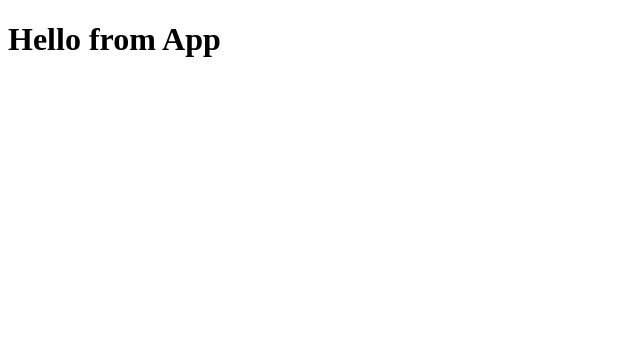
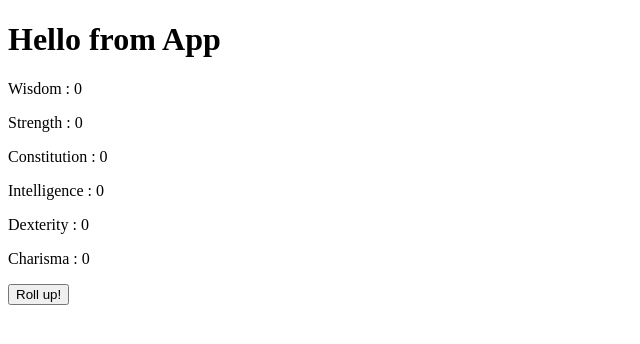
Before and after one commit to cpbeachler/cpbeachler.github.io, a React (Create React App) app: page / in a window 1280 px wide. Shown: the top 344 px of the page, without its empty margins (0-640 px from the left). Built offline with nearby package versions, Linux system fonts and the light colour scheme.

Commit message:
char component working, need to fix filter to not drop all instances of lowest number!

```diff
--- a/src/App.js
+++ b/src/App.js
@@ -1,6 +1,11 @@
+import Char from "./components/Char"
+
 function App() {
   return (
-    <h1>Hello from App</h1>
+    <div>
+        <h1>Hello from App</h1>
+        <Char />
+    </div>
   );
 }
 
--- /dev/null
+++ b/src/components/Char.js
@@ -0,0 +1,51 @@
+import React,{useState, useEffect} from "react";
+
+
+const Char = () =>{
+    const [wis, setWis] = useState(0)
+    const [str, setStr] = useState(0)
+    const [con, setCon] = useState(0)
+    const [int, setInt] = useState(0)
+    const [dex, setDex] = useState(0)
+    const [cha, setCha] = useState(0)
+
+    const onRoll = (e) => {
+        e.preventDefault()
+        let roll = () => {
+            return Math.floor(Math.random() * (1 + 5) + 1)
+        }
+        let getStat = () => {
+            let stat = [roll(), roll(), roll(), roll() ]
+            console.log(stat)
+            const min = Math.min(...stat)
+            let dropped = stat.filter(e => e !== min)
+            return dropped.reduce((a,b) => a + b, 0)
+        }
+        setWis(getStat)
+        setStr(getStat)
+        setCon(getStat)
+        setInt(getStat)
+        setDex(getStat)
+        setCha(getStat)
+    }
+    return(
+        <div>
+            <div>
+                <div>
+                    <p>Wisdom : {wis}</p>
+                    <p>Strength : {str}</p>
+                    <p>Constitution : {con}</p>
+                </div>
+                <div>
+                    <p>Intelligence : {int}</p>
+                    <p>Dexterity : {dex}</p>
+                    <p>Charisma : {cha}</p>
+                </div>
+
+            </div>
+            <button onClick={onRoll}>Roll up!</button>
+        </div>
+    )
+}
+
+export default Char;
```
